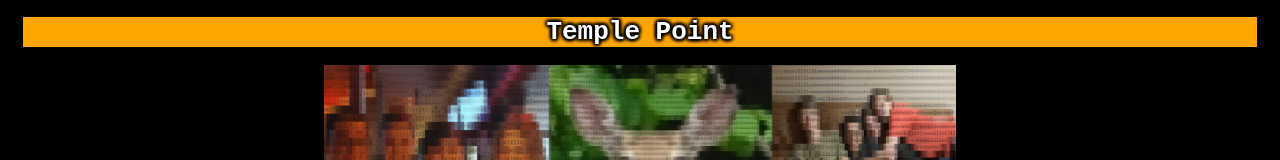
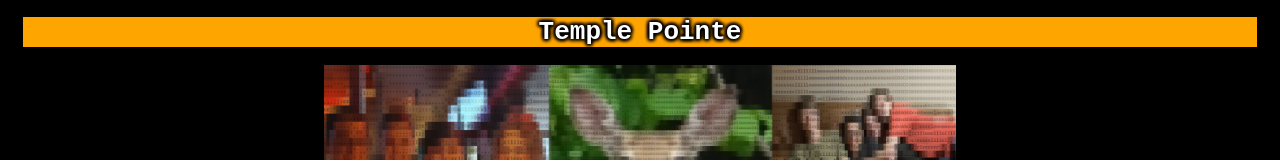
Before and after one commit to SatelliteOrbit/TempPoint, a plain HTML site: page index.html in a window 1280 px wide. Shown: the top 160 px of the page. Drawn offline with Linux system fonts and the light colour scheme.

Commit message:
Update index.html

```diff
--- a/index.html
+++ b/index.html
@@ -3,10 +3,10 @@
   <head>
     <meta charset="utf-8">
     <link type="text/css" rel="stylesheet" href="style_index.css">
-    <title>Temple Point</title>
+    <title>Temple Pointe</title>
   </head>
   <body class="text">
-  <div  class="mainhead1"> <h1>Temple Point</h1> </div>
+  <div  class="mainhead1"> <h1>Temple Pointe</h1> </div>
 
   <img class="mont" src="banner2.png">
 
```
